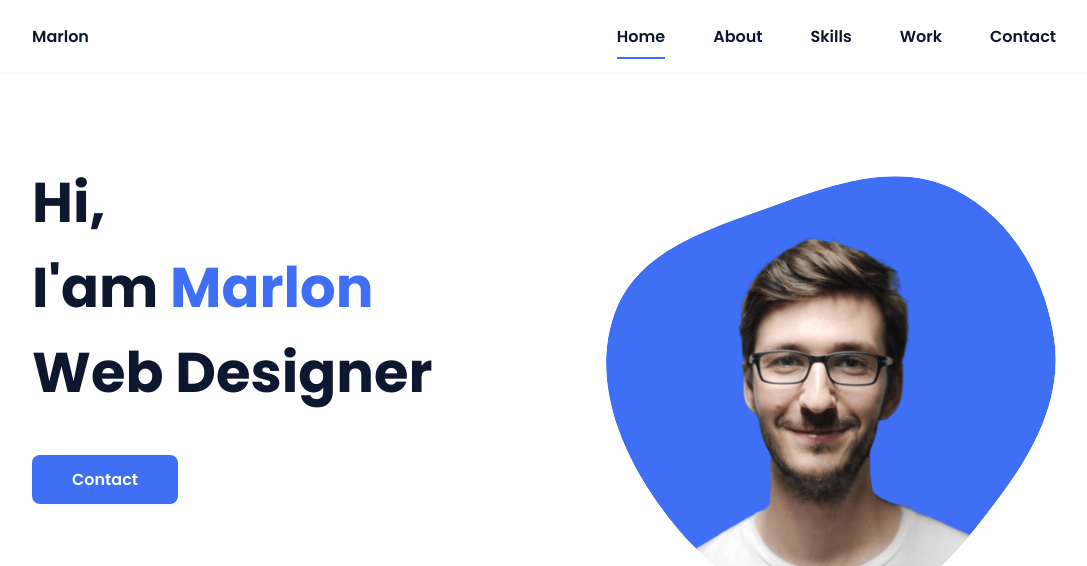
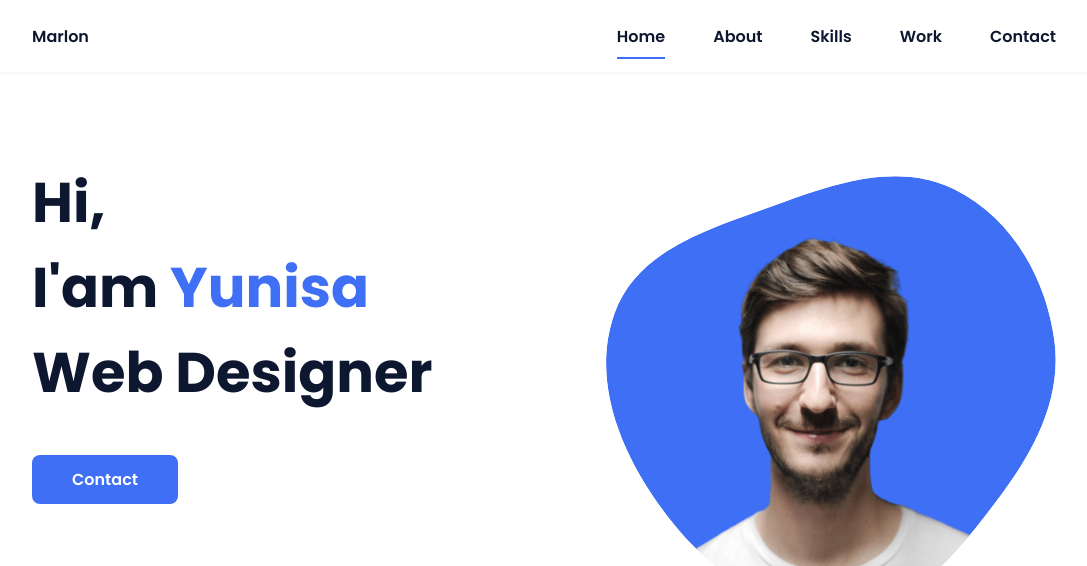
Before and after one commit to yunisadwi/Tugas-Pengembangan-Aplikasi-Web, a plain HTML site: page index.html in a window 1280 px wide. Shown: the top 566 px of the page, without its empty margins (96-1183 px from the left). Drawn offline with nearby package versions, Linux system fonts and the light colour scheme.

Commit message:
Update index.html

```diff
--- a/index.html
+++ b/index.html
@@ -39,7 +39,7 @@
             <!--===== HOME =====-->
             <section class="home bd-grid" id="home">
                 <div class="home__data">
-                    <h1 class="home__title">Hi,<br>I'am <span class="home__title-color">Marlon</span><br> Web Designer</h1>
+                    <h1 class="home__title">Hi,<br>I'am <span class="home__title-color">Yunisa</span><br> Web Designer</h1>
 
                     <a href="#" class="button">Contact</a>
                 </div>
```
